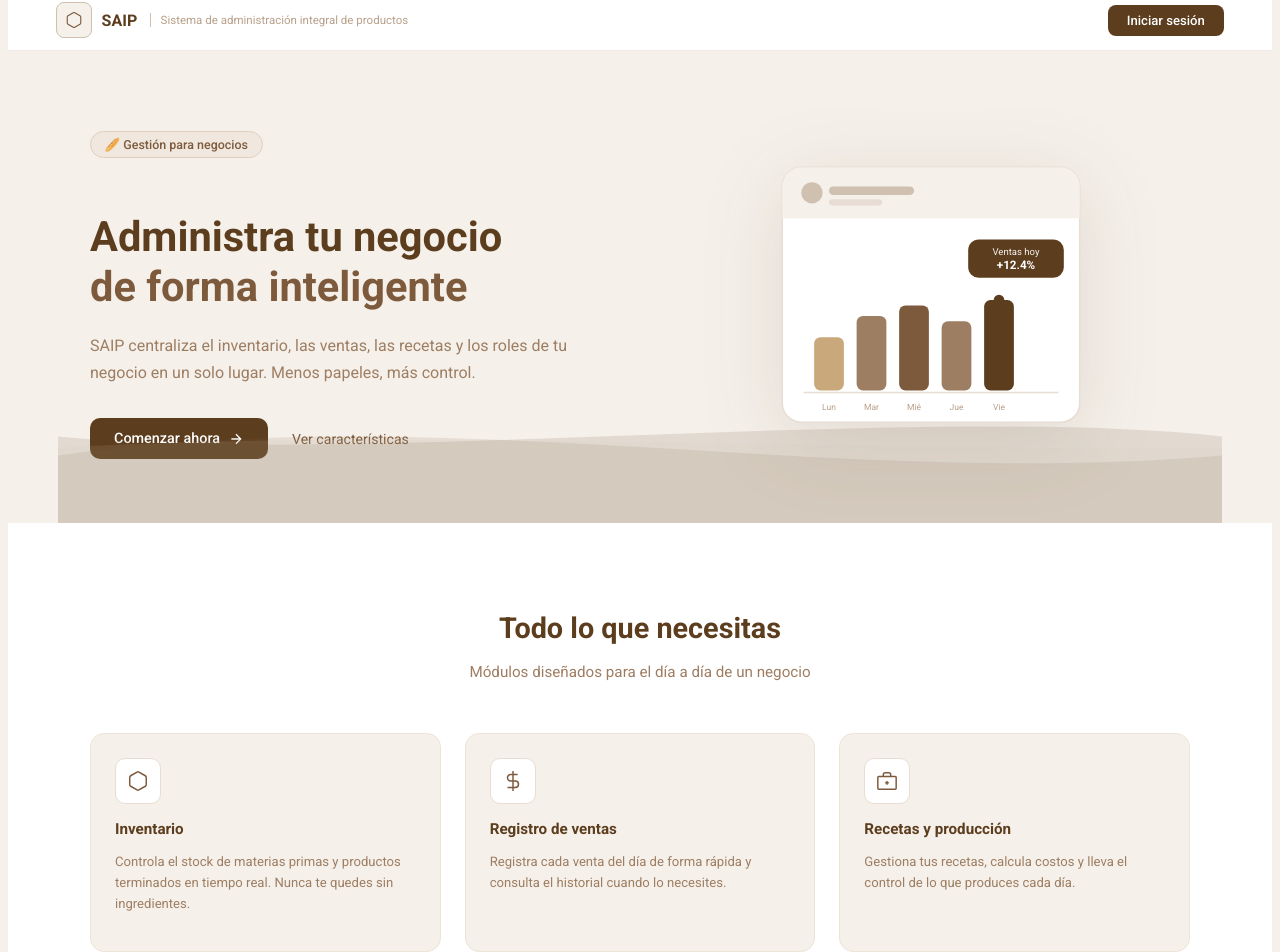
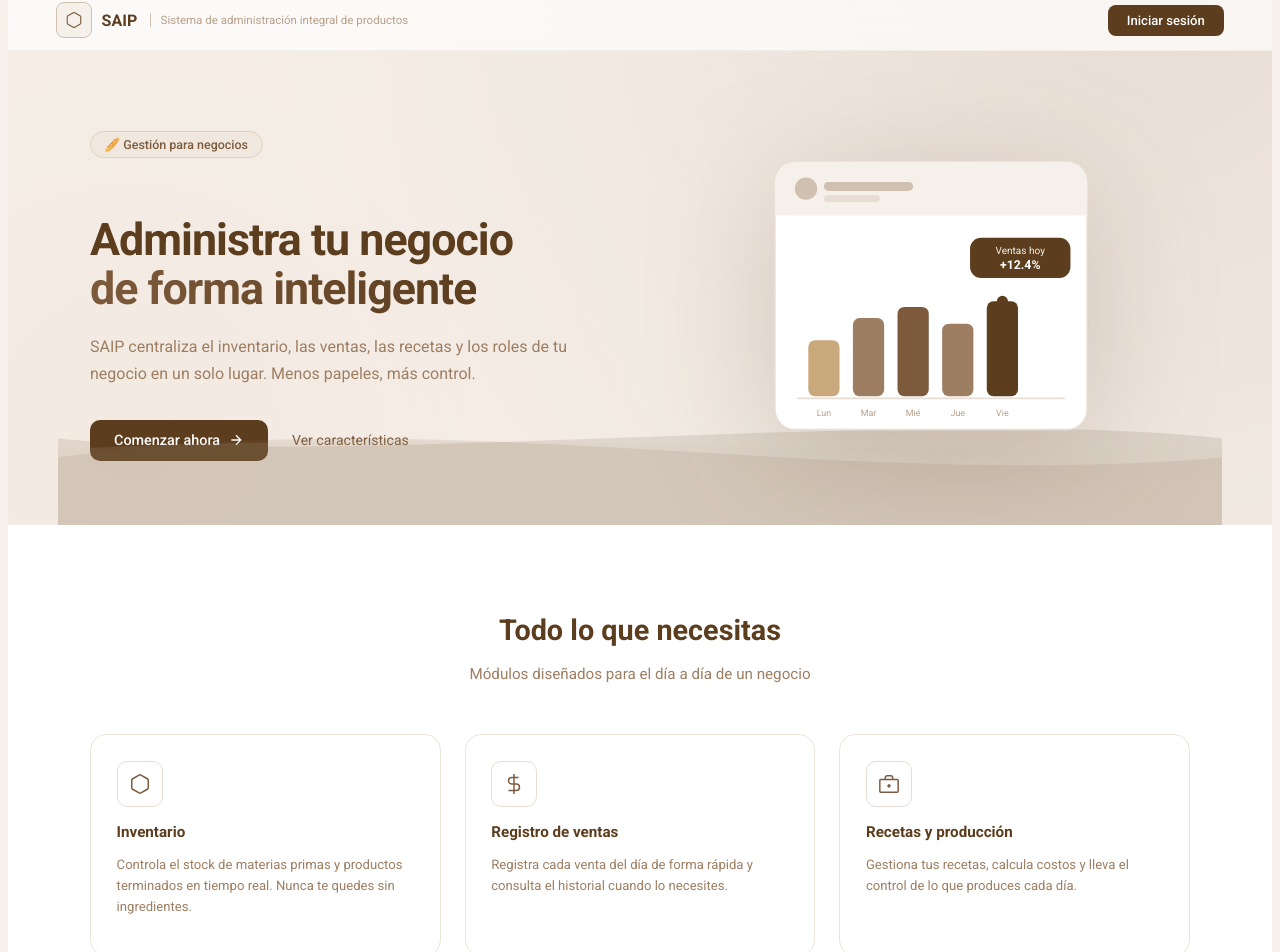
Before and after one commit to NVega04/saip-proyect, a React (Vite) app in the folder F/: page / in a window 1280 px wide. Shown: the part 18-970 px from the top of the page. Built offline with nearby package versions, Linux system fonts and the light colour scheme.

Commit message:
update: improvements are made in the landing (visual)

```diff
--- a/F/src/pages/Landing.css
+++ b/F/src/pages/Landing.css
@@ -10,18 +10,20 @@
 
 .landing {
   font-family: 'Roboto', sans-serif;
-  background: var(--bg);
+  background: radial-gradient(circle at 10% 20%, #f3eae2 0%, transparent 40%),
+              radial-gradient(circle at 90% 0%, #e8ddd4 0%, transparent 35%),
+              var(--bg);
   color: var(--dark);
   min-height: 100vh;
 }
-
 /* ── NAVBAR ── */
 .landing-nav {
   position: sticky;
   top: 0;
   z-index: 100;
-  background: var(--white);
-  border-bottom: 1px solid #cfc0b055;
+  backdrop-filter: blur(12px);
+  background: rgba(255,255,255,0.7);
+  border-bottom: 1px solid #cfc0b033;
   padding: 0 3rem;
   height: 60px;
   display: flex;
@@ -99,16 +101,23 @@
 }
 
 .landing-hero__title {
-  font-size: 2.6rem;
+  font-size: 2.8rem;
   font-weight: 700;
-  line-height: 1.2;
+  line-height: 1.1;
+  letter-spacing: -1px;
   color: var(--dark);
   margin-bottom: 1.25rem;
   font-family: 'Poppins', 'Roboto', sans-serif;
 }
 
 .landing-hero__title--accent {
-  color: var(--medium);
+  background: linear-gradient(90deg, var(--medium), var(--dark));
+
+  -webkit-background-clip: text;
+  background-clip: text;
+
+  -webkit-text-fill-color: transparent;
+  color: transparent;
 }
 
 .landing-hero__desc {
@@ -168,7 +177,8 @@
 .landing-hero__svg {
   width: 100%;
   max-width: 340px;
-  filter: drop-shadow(0 16px 40px rgba(92, 61, 30, 0.12));
+  filter: drop-shadow(0 25px 60px rgba(92, 61, 30, 0.2));
+  transform: scale(1.05);
 }
 
 .landing-hero__card-row {
@@ -253,16 +263,18 @@
 }
 
 .landing-feature-card {
-  background: var(--bg);
+  background: var(--white);
   border: 1px solid #ede4d8;
-  border-radius: 14px;
-  padding: 1.5rem;
-  transition: box-shadow 0.2s ease, transform 0.2s ease;
+  border-radius: 16px;
+  padding: 1.6rem;
+  transition: all 0.25s ease;
+  animation: fadeUp 0.7s ease;
 }
 
 .landing-feature-card:hover {
-  box-shadow: 0 8px 24px #cfc0b044;
-  transform: translateY(-3px);
+  box-shadow: 0 20px 40px rgba(0,0,0,0.08);
+  transform: translateY(-6px);
+  border-color: #e0d5cc;
 }
 
 .landing-feature-card__icon {
@@ -295,6 +307,8 @@
   padding: 5rem 2rem;
   max-width: 1100px;
   margin: 0 auto;
+  background: linear-gradient(180deg, #faf7f3, #f3ebe4);
+  border-radius: 20px;
 }
 
 .landing-about__inner {
@@ -302,6 +316,7 @@
   grid-template-columns: 1.5fr 1fr;
   gap: 4rem;
   align-items: start;
+  animation: fadeUp 0.7s ease;
 }
 
 .landing-about__p {
@@ -325,6 +340,7 @@
   border: 1px solid #e0cfbe;
   padding: 0.35rem 0.85rem;
   border-radius: 999px;
+  transition: all 0.2s ease;
 }
 
 /* ── CTA ── */
```
